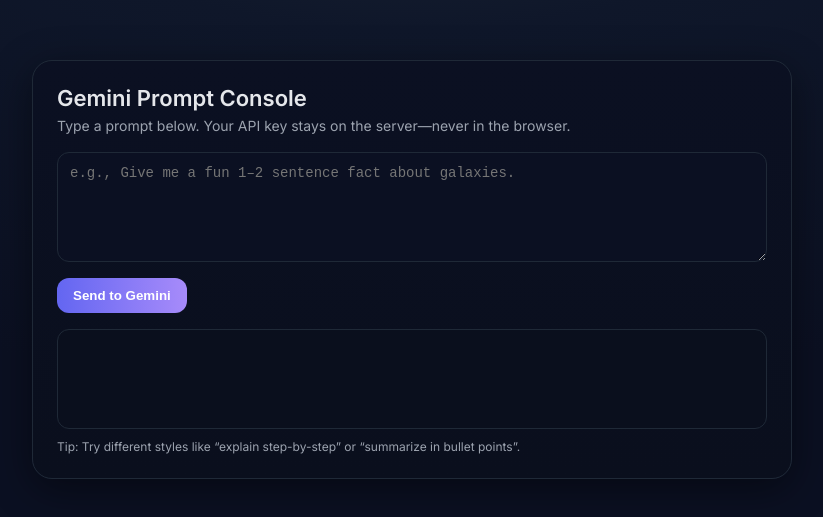
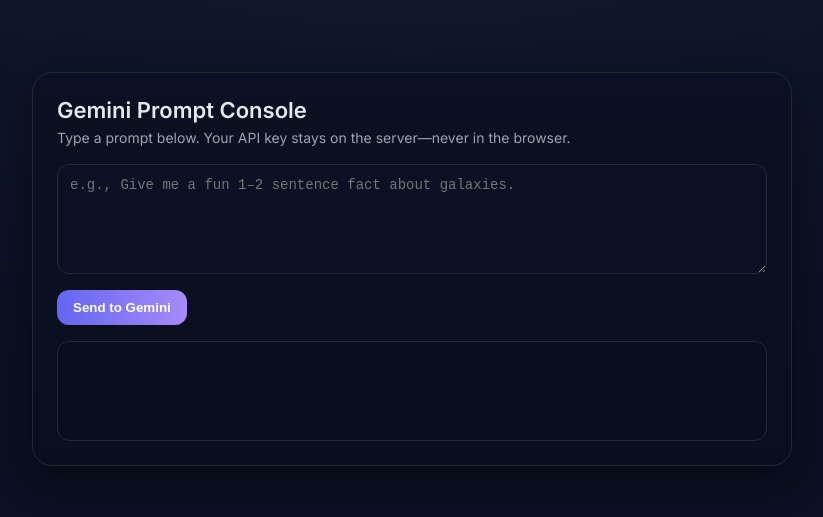
Before and after one commit to abigailkeene/gemini-web, a website: page public/index.html in a window 1280 px wide. Shown: the part 131-648 px from the top of the page, without its empty margins (228-1051 px from the left). Drawn offline with Linux system fonts and the light colour scheme.

Commit message:
Update index.html

```diff
--- a/public/index.html
+++ b/public/index.html
@@ -63,7 +63,6 @@
       <span id="status" class="mono"></span>
     </div>
     <div id="output" class="out"></div>
-    <div class="footer">Tip: Try different styles like “explain step-by-step” or “summarize in bullet points”.</div>
   </div>
 
   <script src="./app.js" defer></script>
```
